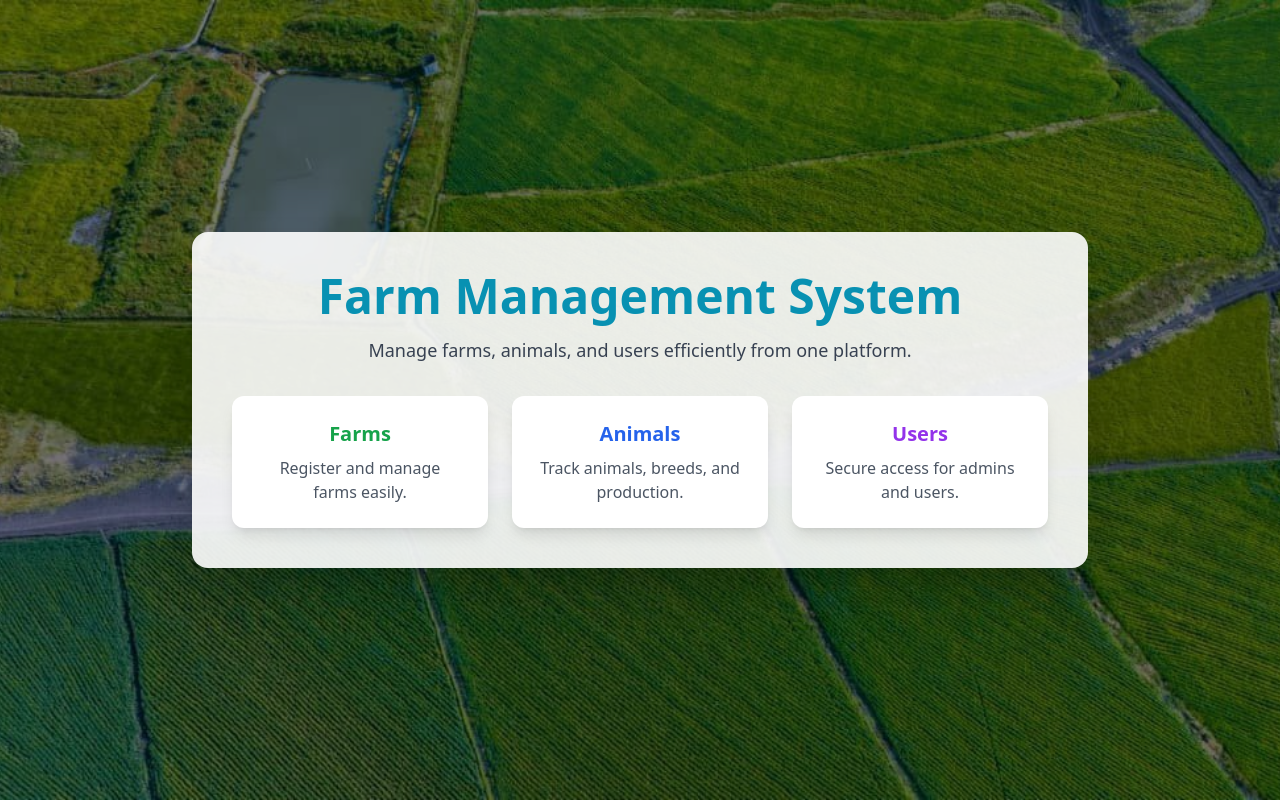
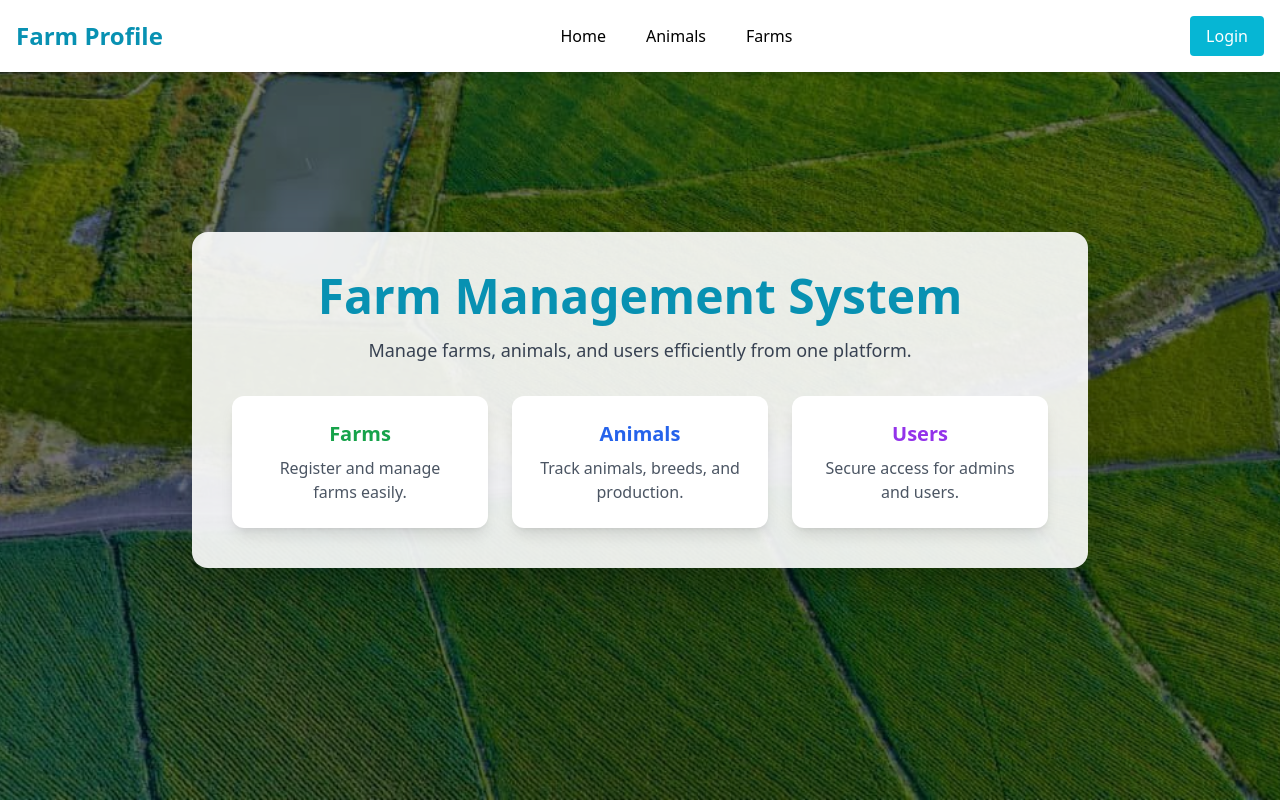
Before and after one commit to dany977/final_aau_frontends, a React (Vite) app: page / in a window 1280 px wide. Shown: the top 802 px of the page. Built offline with nearby package versions, Linux system fonts and the light colour scheme.

Commit message:
Add header

```diff
--- a/src/App.jsx
+++ b/src/App.jsx
@@ -1,22 +1,30 @@
 import React from "react";
 import { BrowserRouter as Router, Routes, Route } from "react-router-dom";
-import Home from "./pages/Home";
+
+import Navbar from "./components/Navbar";
 import Footer from "./components/Footer";
 
-function App() {
+import Home from "./pages/Home";
+import Farms from "./pages/Farms";
+import Animals from "./pages/Animals";
+import Login from "./pages/Login";
+
+export default function App() {
   return (
     <Router>
-      <div className="flex flex-col min-h-screen">
-        <main className="flex-grow">
-          <Routes>
-            <Route path="/" element={<Home />} />
-          </Routes>
-        </main>
+      {/* ✅ HEADER / NAVIGATION */}
+      <Navbar />
 
-        <Footer />
-      </div>
+      {/* ✅ PAGE CONTENT */}
+      <Routes>
+        <Route path="/" element={<Home />} />
+        <Route path="/farms" element={<Farms />} />
+        <Route path="/animals" element={<Animals />} />
+        <Route path="/login" element={<Login />} />
+      </Routes>
+
+      {/* ✅ FOOTER */}
+      <Footer />
     </Router>
   );
 }
-
-export default App;
```
